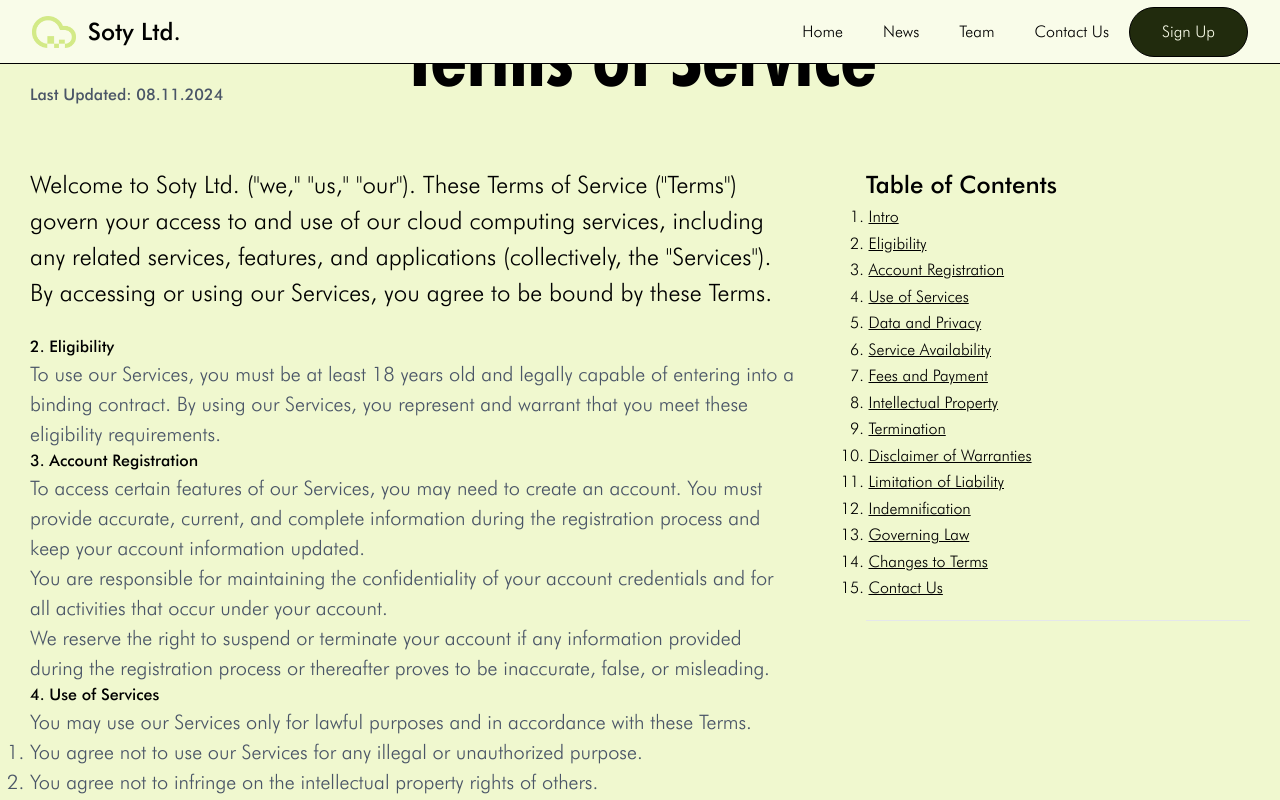
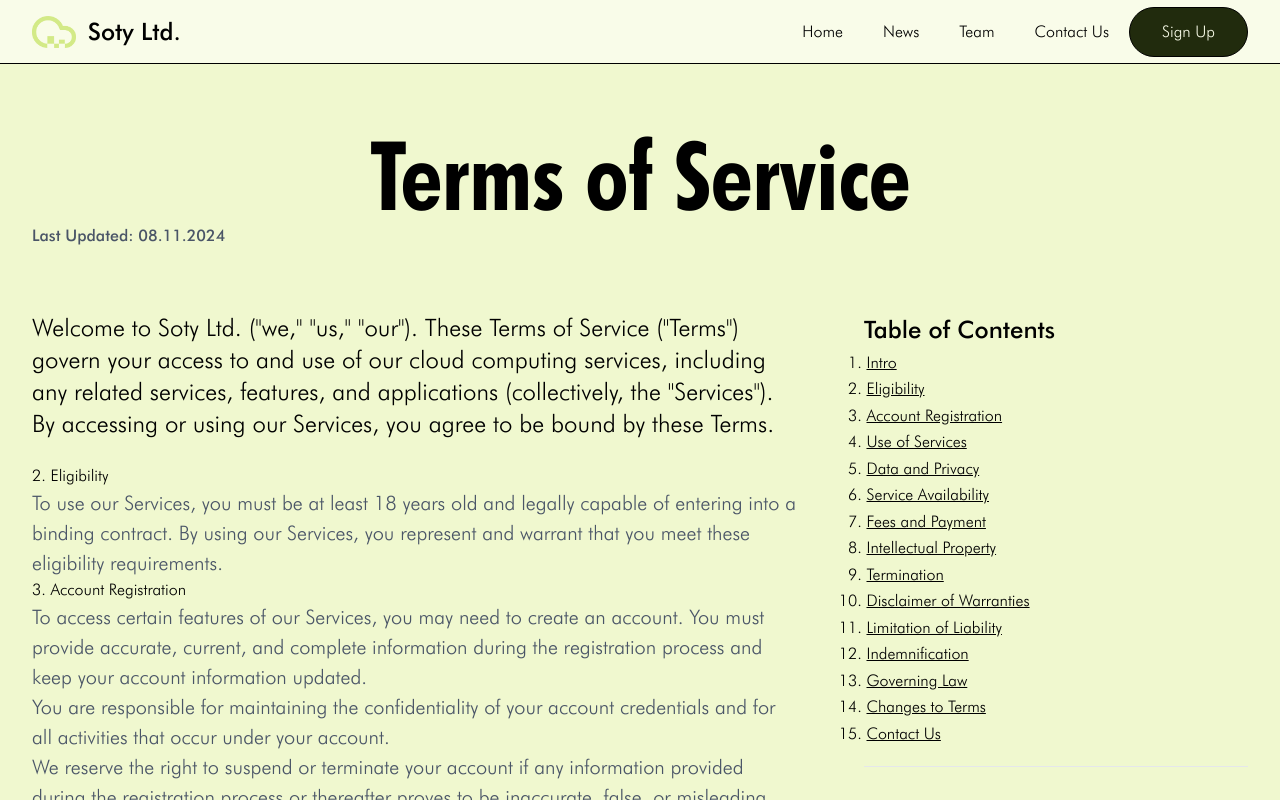
Before and after one commit to Soty-Ltd/website-new, a SvelteKit app: page /tos in a window 1280 px wide. Shown: the top 800 px of the page. Built offline with nearby package versions, Linux system fonts and the light colour scheme.

Commit message:
tailwind css added

```diff
--- a/src/routes/tos/+page.svelte
+++ b/src/routes/tos/+page.svelte
@@ -9,14 +9,14 @@
 	description={'Soty Ltd. - Discover the talented team behind Soty, leaders in cloud computing. Meet our executives, engineers, and support staff who drive innovation and excellence. Learn more about our skilled professionals and their roles.'}
 	image={'s'}
 />
-<main>
+<main class="p-8 pt-32">
 	<div class="head">
-		<h1>Terms of Service</h1>
-		<h3 class="updated">Last Updated: 08.11.2024</h3>
+		<h1 class="text-8xl font-bold">Terms of Service</h1>
+		<h3 class="updated font-medium text-[#4a5567] max-sm:text-center">Last Updated: 08.11.2024</h3>
 	</div>
-	<div class="split">
-		<div class="text">
-			<h3 class="intro">
+	<div class="split my-16 flex justify-between max-sm:flex-col">
+		<div class="text w-[60vw] max-sm:w-[90vw]">
+			<h3 class="intro font-normal text-2xl">
 				Welcome to Soty Ltd. ("we," "us," "our"). These Terms of Service ("Terms") govern your
 				access to and use of our cloud computing services, including any related services, features,
 				and applications (collectively, the "Services"). By accessing or using our Services, you
@@ -193,7 +193,7 @@
 				+1 917-624-9703
 			</p>
 		</div>
-		<div class="table">
+		<div class="table w-[30vw] max-sm:order-first">
 			<h2>Table of Contents</h2>
 			<ul>
 				<li>
@@ -248,51 +248,9 @@
 </main>
 
 <style>
-	h1 {
-		font-weight: bold;
-		font-size: 5.25rem;
-	}
-
-	h3 {
-		font-weight: 500;
-	}
-
 	p {
 		color: #4a5567;
 		font-size: 1.25rem;
-	}
-
-	main {
-		padding: 30px;
-	}
-
-	.updated {
-		color: #4a5567;
-	}
-
-	.split {
-		margin: 60px 0;
-		display: flex;
-		justify-content: space-between;
-	}
-
-	.intro {
-		font-weight: 400;
-		font-size: 1.5rem;
-	}
-
-	.topic {
-		font-size: 1.25rem;
-	}
-
-	.table {
-		width: 30vw;
-		/* position: fixed;
-		right: 0; */
-	}
-
-	.text {
-		width: 60vw;
 	}
 
 	.table li {
@@ -310,14 +268,4 @@
 		color: #4a5567;
 		font-size: 1.25rem;
 	}
-
-	@media screen and (max-width: 800px) {
-		.split {
-			display: block;
-		}
-
-		.text {
-			width: 90vw;
-		}
-	}
 </style>
```
